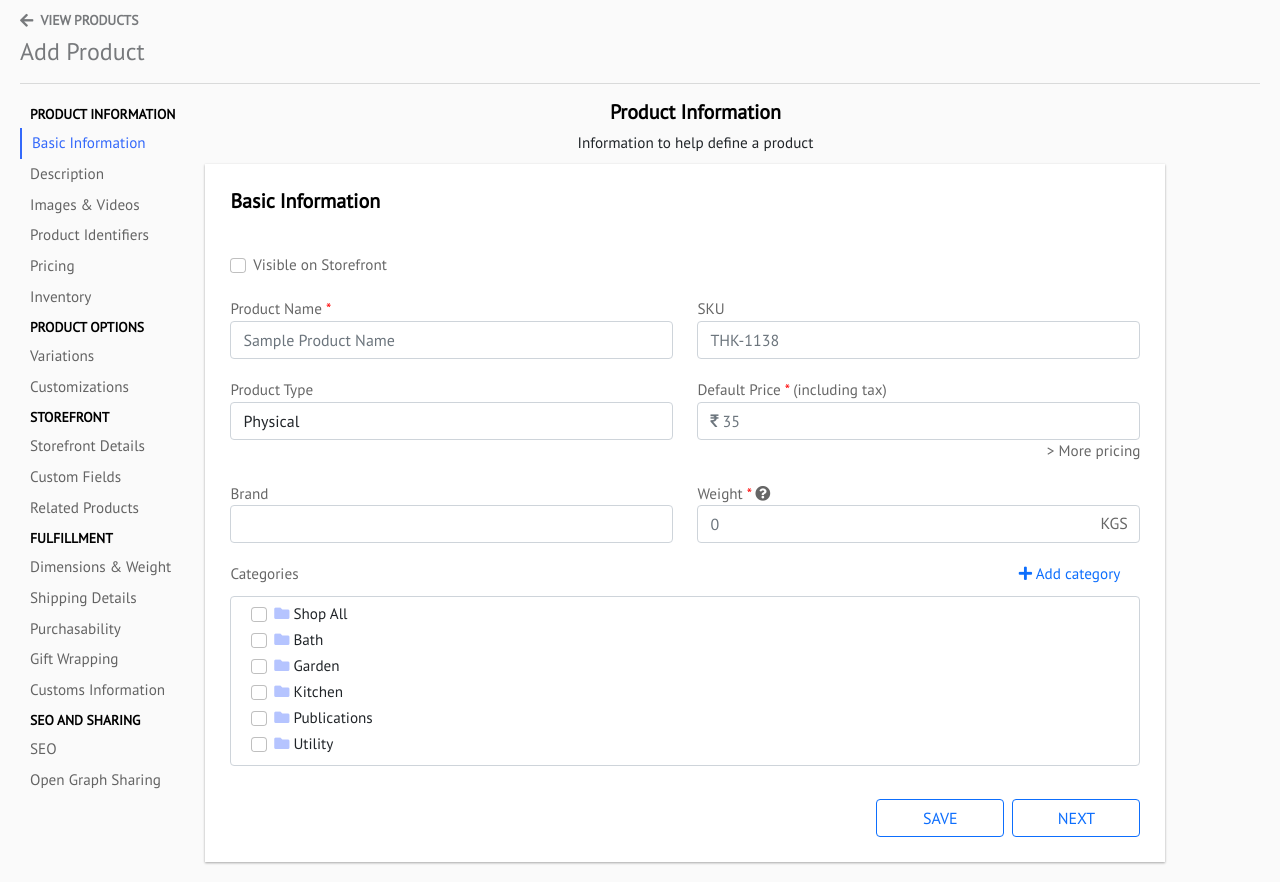
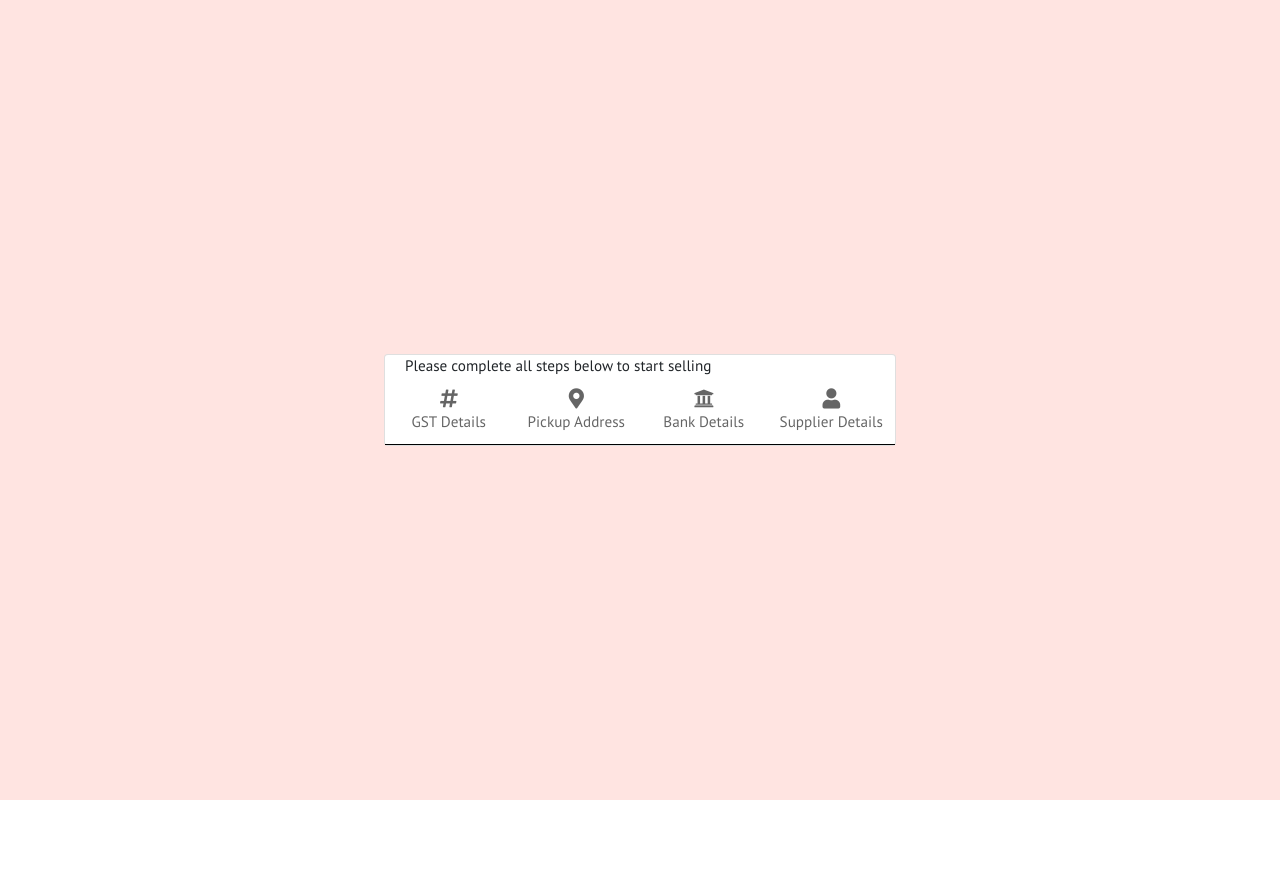
Before and after one commit to therupdeep/react-dashboard, a React (Create React App) app: page / in a window 1280 px wide. After the commit the page ends 800 px from the top, so only its background shows below. Built offline with nearby package versions, Linux system fonts and the light colour scheme.

Commit message:
working on gst details

```diff
--- a/src/App.js
+++ b/src/App.js
@@ -273,27 +273,27 @@ class App extends Component {
       ...this.state,
     };
     return (
-      // <Registration
+      <Registration
+        values={values}
+        prevStep={this.prevStepRegistration}
+        nextStep={this.nextStepRegistration}
+        handleChange={this.handleChange}
+        toggleChange={this.toggleChange}
+      />
+      // <Dashboard
       //   values={values}
-      //   prevStep={this.prevStepRegistration}
-      //   nextStep={this.nextStepRegistration}
+      //   prevStep={this.prevStep}
+      //   nextStep={this.nextStep}
+      //   onEditorStateChange={this.onEditorStateChange}
       //   handleChange={this.handleChange}
       //   toggleChange={this.toggleChange}
+      //   toggleSharedChange={this.toggleSharedChange}
+      //   handleAddValue={this.handleAddValue}
+      //   handleChangeVariantValue={this.handleChangeVariantValue}
+      //   handleChangeTable={this.handleChangeTable}
+      //   handleAddRow={this.handleAddRow}
+      //   handleRemoveSpecificRow={this.handleRemoveSpecificRow}
       // />
-      <Dashboard
-        values={values}
-        prevStep={this.prevStep}
-        nextStep={this.nextStep}
-        onEditorStateChange={this.onEditorStateChange}
-        handleChange={this.handleChange}
-        toggleChange={this.toggleChange}
-        toggleSharedChange={this.toggleSharedChange}
-        handleAddValue={this.handleAddValue}
-        handleChangeVariantValue={this.handleChangeVariantValue}
-        handleChangeTable={this.handleChangeTable}
-        handleAddRow={this.handleAddRow}
-        handleRemoveSpecificRow={this.handleRemoveSpecificRow}
-      />
     );
   }
 }
--- a/src/pages/Registration/GSTDetails/index.js
+++ b/src/pages/Registration/GSTDetails/index.js
@@ -1,7 +1,24 @@
 import React from 'react';
+import HeaderNav from '../components/HeaderNav';
 
 const GSTDetails = () => {
-  return <div></div>;
+  return (
+    <div
+      style={{
+        display: 'flex',
+        alignItems: 'center',
+        justifyContent: 'center',
+        height: '100vh',
+        backgroundColor: 'rgb(255,228,225)',
+      }}
+    >
+      <div class='card' style={{ width: '32rem' }}>
+        <div class='card-body' style={{ padding: '0' }}>
+          <HeaderNav />
+        </div>
+      </div>
+    </div>
+  );
 };
 
 export default GSTDetails;
--- a/src/pages/Registration/components/HeaderNav/index.js
+++ b/src/pages/Registration/components/HeaderNav/index.js
@@ -3,31 +3,64 @@ import React from 'react';
 const HeaderNav = () => {
   return (
     <div>
-      <div>Please complete all steps below to start selling</div>
-      <nav class='navbar navbar-light bg-light'>
-        <div class='container-fluid'>
-          <ul class='navbar-nav'>
-            <li class='nav-item'>
-              <a class='nav-link active' aria-current='page' href='#'>
-                Home
-              </a>
-            </li>
-            <li class='nav-item'>
-              <a class='nav-link' href='#'>
-                Features
-              </a>
-            </li>
-            <li class='nav-item'>
-              <a class='nav-link' href='#'>
-                Pricing
-              </a>
-            </li>
-            <li class='nav-item'>
-              <a class='nav-link disabled'>Disabled</a>
-            </li>
-          </ul>
-        </div>
-      </nav>
+      <div style={{ paddingLeft: '20px' }}>
+        Please complete all steps below to start selling
+      </div>
+
+      <ul class='nav' style={{ flexWrap: 'nowrap' }}>
+        <li
+          class='nav-item'
+          style={{ borderBottom: '1px solid black', width: '8rem' }}
+        >
+          <div
+            class='nav-link text-center'
+            aria-current='page'
+            href='#'
+            style={{ padding: '10px' }}
+          >
+            <i class='fas fa-hashtag fa-lg'></i>
+            <div>GST Details</div>
+          </div>
+        </li>
+        <li
+          class='nav-item'
+          style={{ borderBottom: '1px solid black', width: '8rem' }}
+        >
+          <div
+            class='nav-link text-center'
+            href='#'
+            style={{ padding: '10px' }}
+          >
+            <i class='fas fa-map-marker-alt fa-lg'></i>
+            <div>Pickup Address</div>
+          </div>
+        </li>
+        <li
+          class='nav-item'
+          style={{ borderBottom: '1px solid black', width: '8rem' }}
+        >
+          <div
+            class='nav-link text-center'
+            href='#'
+            style={{ padding: '10px' }}
+          >
+            <i class='fas fa-university fa-lg'></i>
+            <div>Bank Details</div>
+          </div>
+        </li>
+        <li
+          class='nav-item'
+          style={{
+            borderBottom: '1px solid black',
+            width: '8rem',
+          }}
+        >
+          <div class='nav-link text-center' style={{ padding: '10px' }}>
+            <i class='fas fa-user fa-lg'></i>
+            <div>Supplier Details</div>
+          </div>
+        </li>
+      </ul>
     </div>
   );
 };
--- a/src/pages/Registration/index.js
+++ b/src/pages/Registration/index.js
@@ -1,5 +1,6 @@
 import React from 'react';
 import AccountRegistration from './AccountRegistration';
+import GSTDetails from './GSTDetails';
 
 const Registration = ({
   values,
@@ -9,13 +10,15 @@ const Registration = ({
   toggleChange,
 }) => {
   return (
-    <AccountRegistration
-      values={values}
-      prevStep={prevStep}
-      nextStep={nextStep}
-      handleChange={handleChange}
-      toggleChange={toggleChange}
-    />
+    // <AccountRegistration
+    //   values={values}
+    //   prevStep={prevStep}
+    //   nextStep={nextStep}
+    //   handleChange={handleChange}
+    //   toggleChange={toggleChange}
+    // />
+
+    <GSTDetails />
   );
 };
 
```
Also changed, not shown: src/components/Button/styles.js (deleted).
